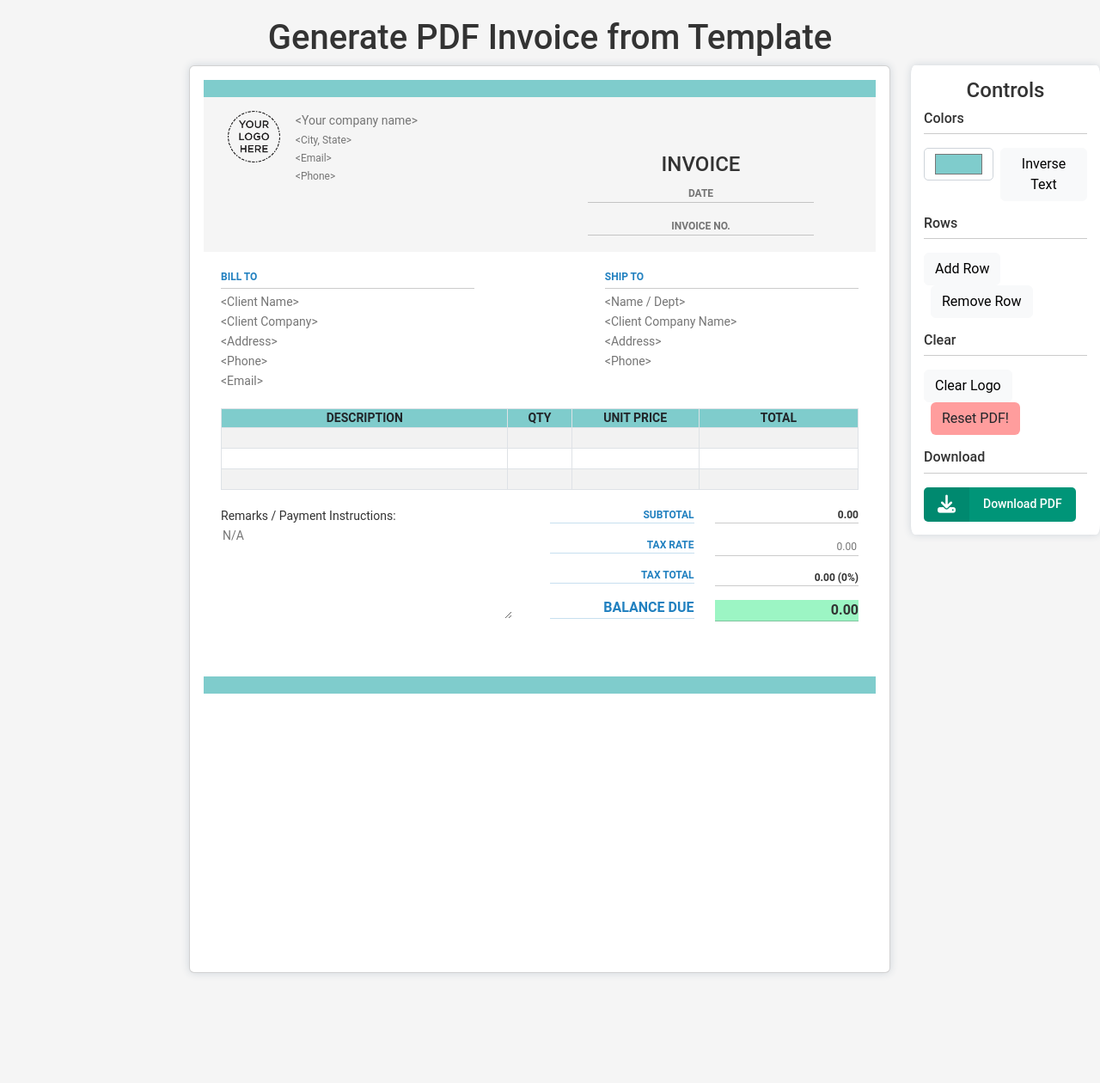
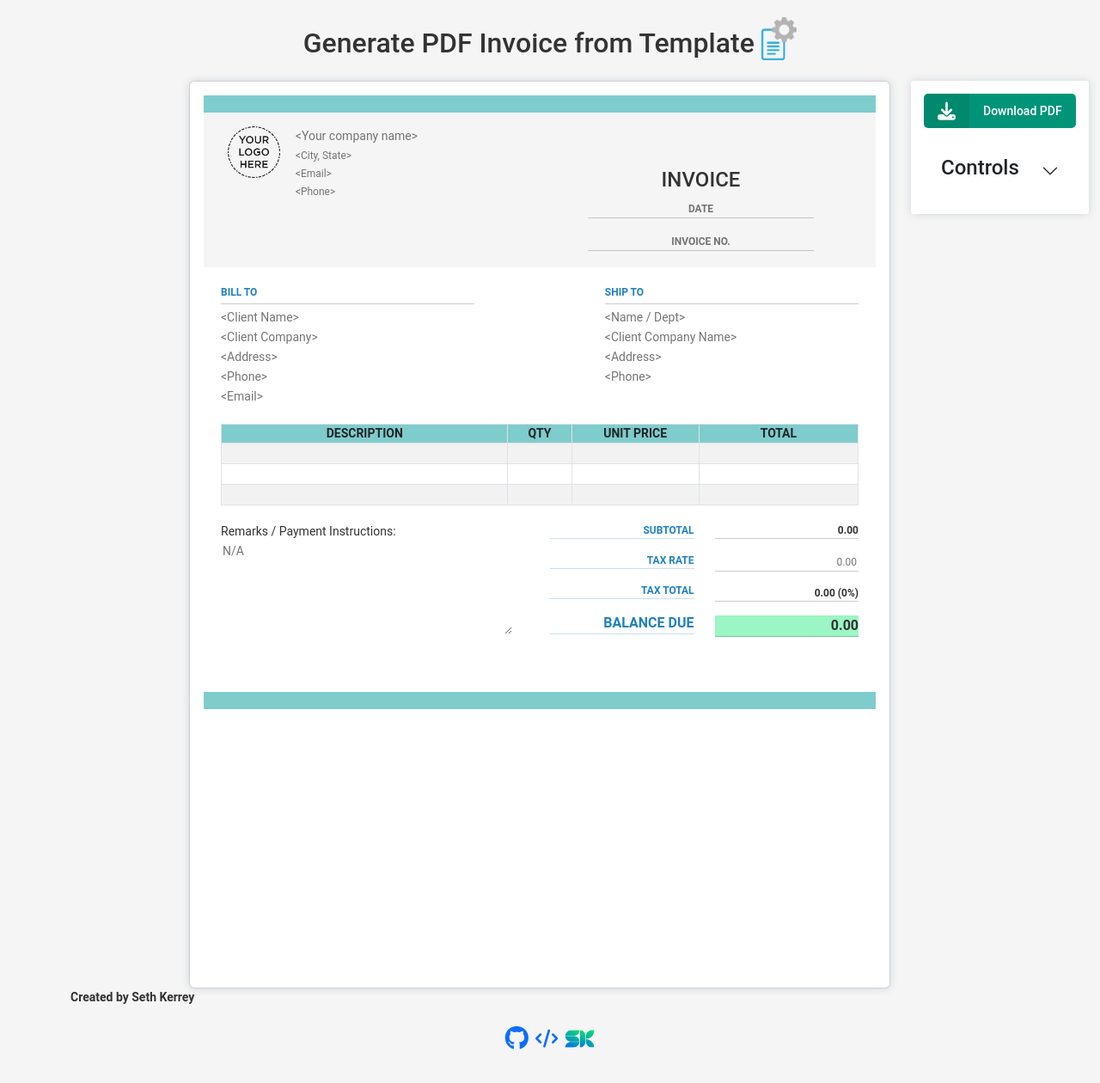
Before and after one commit to skerrey/invoice-to-pdf, a website: page src/index.html in a window 1280 px wide. Shown: the whole page at 86% size. Before the commit the page ends 1182 px from the top, so only its background shows below. Drawn offline with nearby package versions, Linux system fonts and the light colour scheme.

Commit message:
Add styling

```diff
--- a/src/index.html
+++ b/src/index.html
@@ -5,8 +5,12 @@
   <meta http-equiv="X-UA-Compatible" content="IE=edge">
   <meta name="viewport" content="width=device-width, initial-scale=1.0">
   <title>HTML to PDF</title>
+  <link rel="icon" href="./images/favicon.png">
   <link rel="stylesheet" href="../node_modules/bootstrap/dist/css/bootstrap.min.css">
-  <link rel="stylesheet" href="../node_modules/@fortawesome/fontawesome-free/css/all.css">
+  <link rel="stylesheet" href="../node_modules/@fortawesome/fontawesome-free/css/all.min.css">
+  <link rel="stylesheet" href="../node_modules/@fortawesome/fontawesome-free/css/fontawesome.min.css">
+  <link rel="stylesheet" href="../node_modules/@fortawesome/fontawesome-free/css/solid.min.css">
+  <link rel="stylesheet" href="../node_modules/@fortawesome/fontawesome-free/css/regular.min.css">
   <link rel="stylesheet" href="styles/style.css">
   <script src="../node_modules/jquery/dist/jquery.min.js"></script>
   <script>
@@ -15,12 +19,16 @@
 </head>
 <body>
   <div class="container">
-    <h1 class="text-center">Generate PDF Invoice from Template</h1>
-    <div class="row justify-content-center">
+    <h2 class="text-center">
+      Generate PDF Invoice from Template
+      <img src="images/site-logo.png" alt="site-logo" height="50" class="mb-3">
+    </h2>
+    <div class="row justify-content-center row-min">
       <div class="col-auto">
         <div class="card">
           <div class="card-body" id="invoice">
 
+            <!-- Company Details -->
             <div class="company-details">
               <div class="bar-bg"></div>
               <div class="row m-3">
@@ -57,6 +65,7 @@
               </div>
             </div>
 
+            <!-- Billing Details -->
             <div class="billing-details">
               <div class="row">
                 <div class="col-5">
@@ -84,6 +93,7 @@
               </div>
             </div>
 
+            <!-- Payment Description -->
             <div class="payment-description">
               <table class="table table-striped table-bordered">
                 <thead class="bar-bg">
@@ -117,6 +127,7 @@
               </table>
             </div>
 
+            <!-- Payment Total -->
             <div class="payment-total">
               <div class="row">
                 <div class="col-6">
@@ -138,7 +149,6 @@
                   <hr class="mt-0">
                   <div class="text-sm d-inline-block">
                     <input id="tax-rate" class="w-100 te" type="text" placeholder="0.00" />
-
                   </div>
                   <hr class="mt-0">
                   <div id="tax-total" class="text-sm"></div>
@@ -147,7 +157,6 @@
                     <div id="total">0.00</div>
                     <hr class="mt-0">
                   </div>
-
                 </div>
               </div>
             </div>
@@ -158,33 +167,11 @@
         </div>
       </div>
 
+      <!-- Controls -->
       <div class="col-auto">
         <div id="controls">
-          <h4 class="tc">Controls</h4>
-          <h6>Colors</h6>
-          <hr class="mt-0">
-          <div class="d-flex justify-content-center mb-3">
-            <input class="btn-color-picker" type="color" id="color-picker" value="#7fcccc">
-            <button class="btn btn-light ms-2" onclick="inverseTableHeaders()">Inverse Text</button>
-          </div>
 
-          <h6>Rows</h6>
-          <hr class="mt-0">
           <div class="mb-3">
-            <button class="btn btn-light" onclick="addRow()">Add Row</button>
-            <button class="btn btn-light ms-2" onclick="removeRow()">Remove Row</button>
-          </div>
-
-          <h6>Clear</h6>
-          <hr class="mt-0">
-          <div class="mb-3">
-            <button class="btn btn-light" onclick="resetLogo()">Clear Logo</button>
-            <button class="btn btn-reset ms-2" onclick="location.reload()">Reset PDF!</button>
-          </div>
-
-          <h6>Download</h6>
-          <hr class="mt-0">
-          <div>
             <button class="btn-custom" onclick="generatePDF()">
               <span class="button__icon">
                 <i class="fa-solid fa-download"></i>
@@ -193,14 +180,84 @@
             </button>
           </div>
 
+          <div class="accordion accordion-flush" id="accordion">
+            <div class="accordion-item">
+              <div class="accordion-header" id="flush-headingOne">
+                <button
+                  class="accordion-button collapsed"
+                  type="button"
+                  data-bs-toggle="collapse"
+                  data-bs-target="#flush-collapseOne"
+                  aria-expanded="false"
+                  aria-controls="flush-collapseOne"
+                >
+                  <div class="h4">Controls</div>
+                </button>
+              </div>
+              <div id="flush-collapseOne" class="accordion-collapse collapse" aria-labelledby="flush-headingOne" data-bs-parent="#accordion">
+                <div class="accordion-body">
+
+                  <div>
+                    <h6>Zoom</h6>
+                    <hr class="mt-0">
+                    <div class="d-flex justify-content-around mb-3 mx-4">
+                      <button class="btn p-0" onclick="zoomIn()"><img src="images/plus.png" alt="magnify-plus" height="35"></button>
+                      <button class="btn p-0" onclick="zoomOut()"><img src="images/min.png" alt="magnify-min" height="35"></button>
+                    </div>
+
+                    <h6>Colors</h6>
+                    <hr class="mt-0">
+                    <div class="d-flex justify-content-center mb-3">
+                      <input class="btn-color-picker" type="color" id="color-picker" value="#4bb7e4">
+                      <button class="btn btn-light ms-2" onclick="inverseTableHeaders()">Inverse Text</button>
+                    </div>
+
+                    <h6>Rows</h6>
+                    <hr class="mt-0">
+                    <div class="mb-3">
+                      <button class="btn btn-light" onclick="addRow()">Add Row</button>
+                      <button class="btn btn-light ms-md-2" onclick="removeRow()">Remove Row</button>
+                    </div>
+
+                    <h6>Clear</h6>
+                    <hr class="mt-0">
+                    <div class="mb-3">
+                      <button class="btn btn-light" onclick="resetLogo()">Clear Logo</button>
+                      <button class="btn btn-reset ms-2" onclick="location.reload()">Reset PDF</button>
+                    </div>
+
+                  </div>
+
+                </div>
+              </div>
+            </div>
+          </div>
 
 
         </div>
       </div>
 
     </div>
+
+    <div id="footer">
+      <div class="pb-3 fw-bold">
+        Created by Seth Kerrey
+      </div>
+      <div class="d-flex justify-content-center align-items-center">
+        <a href="https://github.com/skerrey" target="_blank">
+          <i class="fa-brands fa-github fa-2xl p-1"></i>
+        </a>
+        <a href="https://github.com/skerrey/invoice-to-pdf" target="_blank">
+          <i class="fa-solid fa-code fa-xl p-1"></i>
+        </a>
+        <a href="https://sethkerrey.com/" target="_blank">
+          <img src="images/logo_512x512.png" alt="personal-logo" height="35" class="m-1">
+        </a>
+      </div>
+
+    </div>
+
   </div>
-
 
 <script src="../node_modules/bootstrap/dist/js/bootstrap.bundle.min.js"></script>
 <script src="../node_modules/html2pdf.js/dist/html2pdf.bundle.min.js"></script>
```
